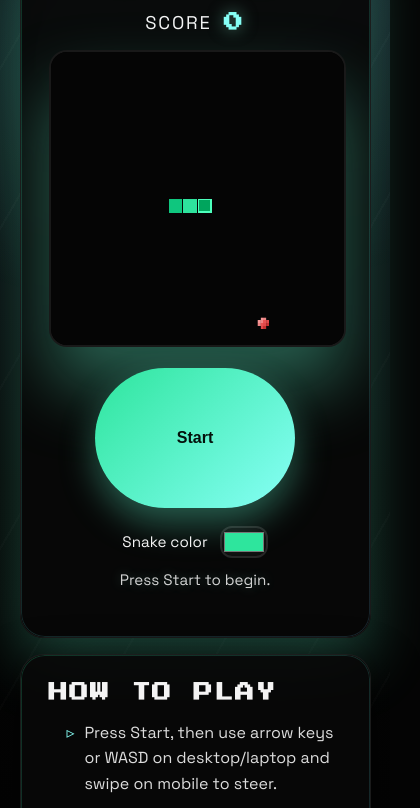
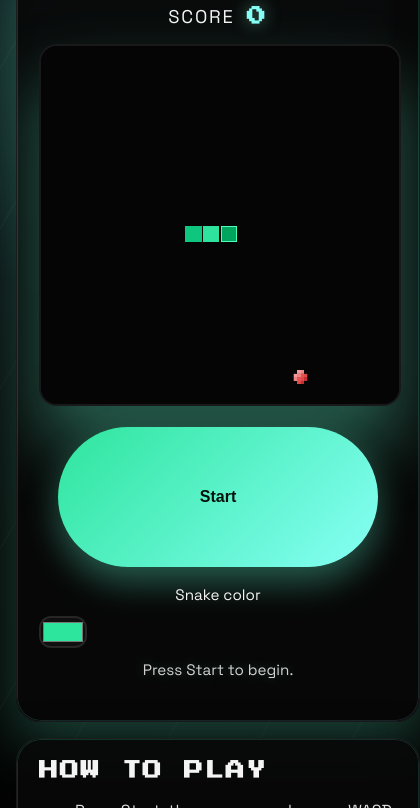
Before and after one commit to EvoDoesCoding/snake-game, a plain HTML site: page index.html in a window 390 px wide. Shown: the part 93-901 px from the top of the page, 420 px wide, since content can reach past the window. Drawn offline with Linux system fonts and the light colour scheme.

Commit message:
Improve mobile layout

```diff
--- a/styles.css
+++ b/styles.css
@@ -118,7 +118,10 @@ body::before {
   background: #050505;
   border-radius: 18px;
   border: 2px solid rgba(255, 255, 255, 0.08);
+  width: min(100%, 520px);
   max-width: 100%;
+  height: auto;
+  aspect-ratio: 1 / 1;
   image-rendering: pixelated;
   touch-action: none;
   box-shadow:
@@ -225,18 +228,41 @@ button:hover {
 @media (max-width: 600px) {
   body {
     padding: 16px;
+    align-items: stretch;
   }
 
   .layout {
+    flex-direction: column;
     gap: 16px;
+    width: 100%;
+  }
+
+  .panel,
+  .instructions {
+    flex: 1 1 auto;
+    width: 100%;
+    padding: 22px;
   }
 
   .controls {
     flex-direction: column;
     align-items: center;
+    width: 100%;
   }
 
   .controls button {
-    width: min(200px, 100%);
+    width: 100%;
+    max-width: 320px;
+  }
+
+  .color-picker {
+    flex-direction: column;
+    align-items: stretch;
+    text-align: center;
+  }
+
+  #board {
+    width: 100%;
+    max-width: none;
   }
 }
```
